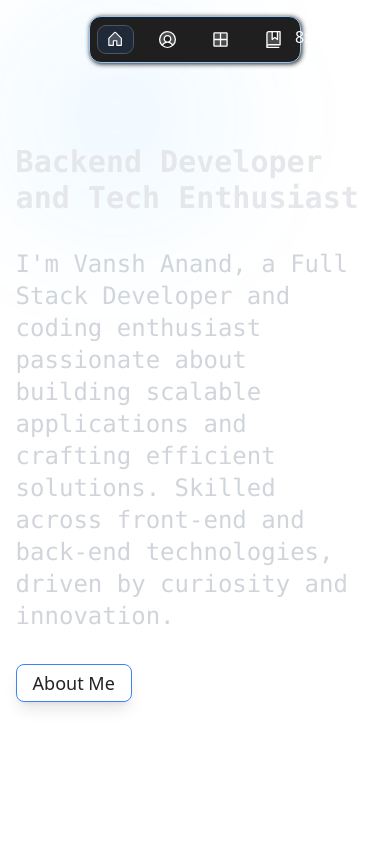
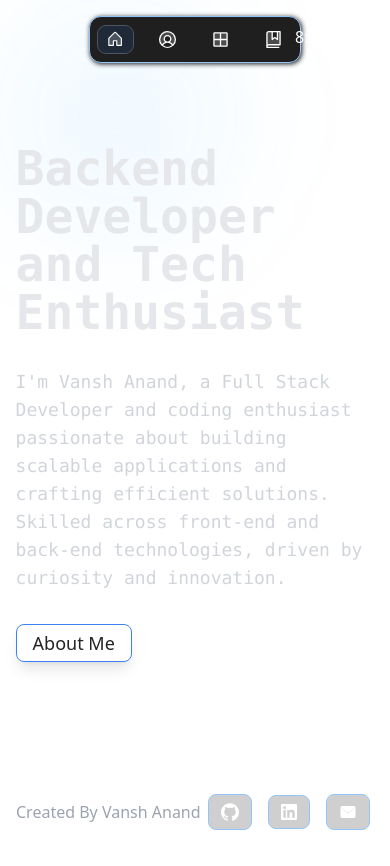
Before and after one commit to vanshanand34/Vansh-Portfolio, a Next.js app: page / in a window 390 px wide. Before the commit the page ends 844 px from the top, so only its background shows below. Built offline with nearby package versions, Linux system fonts and the light colour scheme.

Commit message:
Added footer on home page and made link buttons component reusable

```diff
--- a/app/HomePage.tsx
+++ b/app/HomePage.tsx
@@ -4,6 +4,7 @@ import Navbar from "./ClientNavbar";
 import { Metadata } from "next";
 import trackCursor from "./MovingBackground";
 import Link from "next/link";
+import LinkButtons from "./LinkButtons";
 
 
 export default function HomePage() {
@@ -17,20 +18,31 @@ export default function HomePage() {
         </div>
 
         <Navbar activeElement="home"></Navbar>
-        <div className="text-3xl md:text-6xl lg:text-7xl text-gray-200 font-bold font-mono mx-[4vw] mt-36">
+        <div className="text-5xl md:text-6xl lg:text-7xl text-gray-200 font-bold font-mono mx-[4vw] mt-36">
           <div>Backend Developer</div>
           <div>and Tech Enthusiast</div>
         </div>
 
-        <div className="text-2xl text-bold text-gray-300 font-mono mx-[4vw] my-8">
+        <div className="md:text-2xl text-lg text-bold text-gray-300 font-mono mx-[4vw] my-8">
           I'm Vansh Anand, a Full Stack Developer and coding enthusiast passionate about building scalable applications and crafting efficient solutions. Skilled across front-end and back-end technologies, driven by curiosity and innovation.
         </div>
 
-        <button className="px-4 py-1 border border-blue-500 shadow-lg mx-[4vw] hover:bg-[#222220]  rounded-lg text-lg">
+        <button className="px-4 py-1 border border-blue-500 shadow-lg mx-[4vw] hover:bg-gray-900  rounded-lg text-lg">
           <Link href={"/about-me"}>
             About Me
           </Link>
         </button>
+
+        <footer className="flex justify-between p-4 items-center mt-24">
+          <div className="text-gray-400 md:px-12">
+            Created By Vansh Anand
+          </div>
+
+          <div>
+            <LinkButtons isHomePage={true} height={12} width={12}/>
+          </div>
+
+        </footer>
       </div >
     </>
   );
--- a/app/LinkButtons.tsx
+++ b/app/LinkButtons.tsx
@@ -5,14 +5,18 @@ import GithubLogo from "@/public/GithubLogo";
 import LinkedinLogo from "@/public/LinkedinLogo";
 import GmailLogo from "@/public/GmailLogo";
 
-export default function LinkButtons(): JSX.Element {
+export default function LinkButtons(
+    { isHomePage = false, width = 18, height = 18 }: { isHomePage?: boolean, width?: number, height?: number }
+): JSX.Element {
+
+    const buttonTextStyle: string = isHomePage ? "hidden" : "md:text-lg md:block hidden";
     return (
         <div className="py-4 inline-flex items-center gap-2 flex-wrap">
             <Link href="https://github.com/vanshanand34">
                 <button className="inline-flex items-center space-between hover:bg-[#222220] md:font-semibold
                 py-2 md:px-4 px-2 border border-blue-300 rounded-lg bg-[#28282838] m-1">
-                    <GithubLogo />
-                    <div className="md:text-lg md:block hidden">
+                    <GithubLogo width={width} height={height}/>
+                    <div className={buttonTextStyle}>
                         Github
                     </div>
                 </button>
@@ -20,8 +24,8 @@ export default function LinkButtons(): JSX.Element {
             <Link href="https://www.linkedin.com/in/anandvansh/">
                 <button className="inline-flex items-center space-between hover:bg-[#222220] md:font-semibold
                 py-2 md:px-4 px-2 border border-blue-300 rounded-lg bg-[#28282838] m-1">
-                    <LinkedinLogo />
-                    <div className="md:text-lg md:block hidden">
+                    <LinkedinLogo width={width} height={height}/>
+                    <div className={buttonTextStyle}>
                         LinkedIn
                     </div>
                 </button>
@@ -29,8 +33,8 @@ export default function LinkButtons(): JSX.Element {
             <Link href="anandvansh34@gmail.com">
                 <button className="inline-flex items-center space-between hover:bg-[#222220] md:font-semibold
                 py-2 md:px-4 px-2 border border-blue-300 rounded-lg bg-[#28282838] m-1">
-                    <GmailLogo />
-                    <div className="md:text-lg md:block hidden">
+                    <GmailLogo width={width} height={height}/>
+                    <div className={buttonTextStyle}>
                         Email
                     </div>
                 </button>
```
